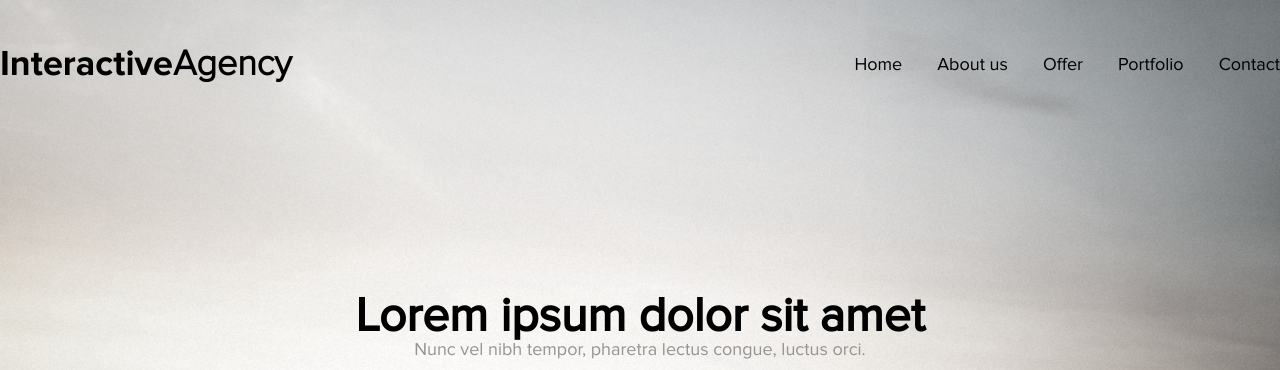
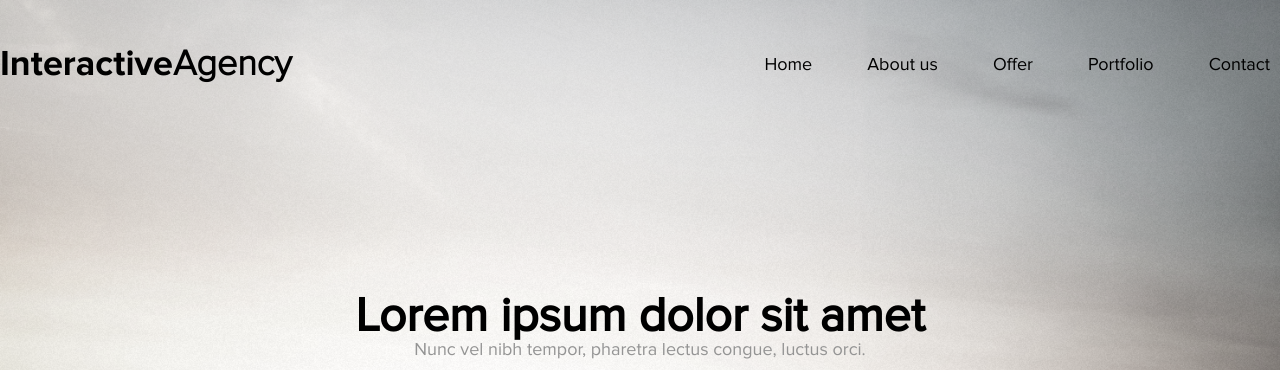
Before and after one commit to BohdanKasian/practice-Agency, a PHP site: page / in a window 1280 px wide. Shown: the top 370 px of the page. Run offline with PHP 8.4, Linux system fonts and the light colour scheme; some web fonts are replaced.

Commit message:
Header menu borders and padding

```diff
--- a/css/main.css
+++ b/css/main.css
@@ -379,7 +379,9 @@ header {
     header .nav-box nav ul li {
       margin-right: 35px; }
       header .nav-box nav ul li a {
-        color: black; }
+        color: black;
+        padding: 5px 9px;
+        border: 1px solid transparent; }
         header .nav-box nav ul li a:hover {
           border: 1px solid white; }
     header .nav-box nav ul li:last-child {
--- a/css/main.sass
+++ b/css/main.sass
@@ -66,6 +66,8 @@ header
           margin-right: 35px
           a
             color: black
+            padding: 5px 9px
+            border: 1px solid transparent
             &:hover
               border: 1px solid white
         li:last-child
```
Also changed, not shown: 1 other file.
